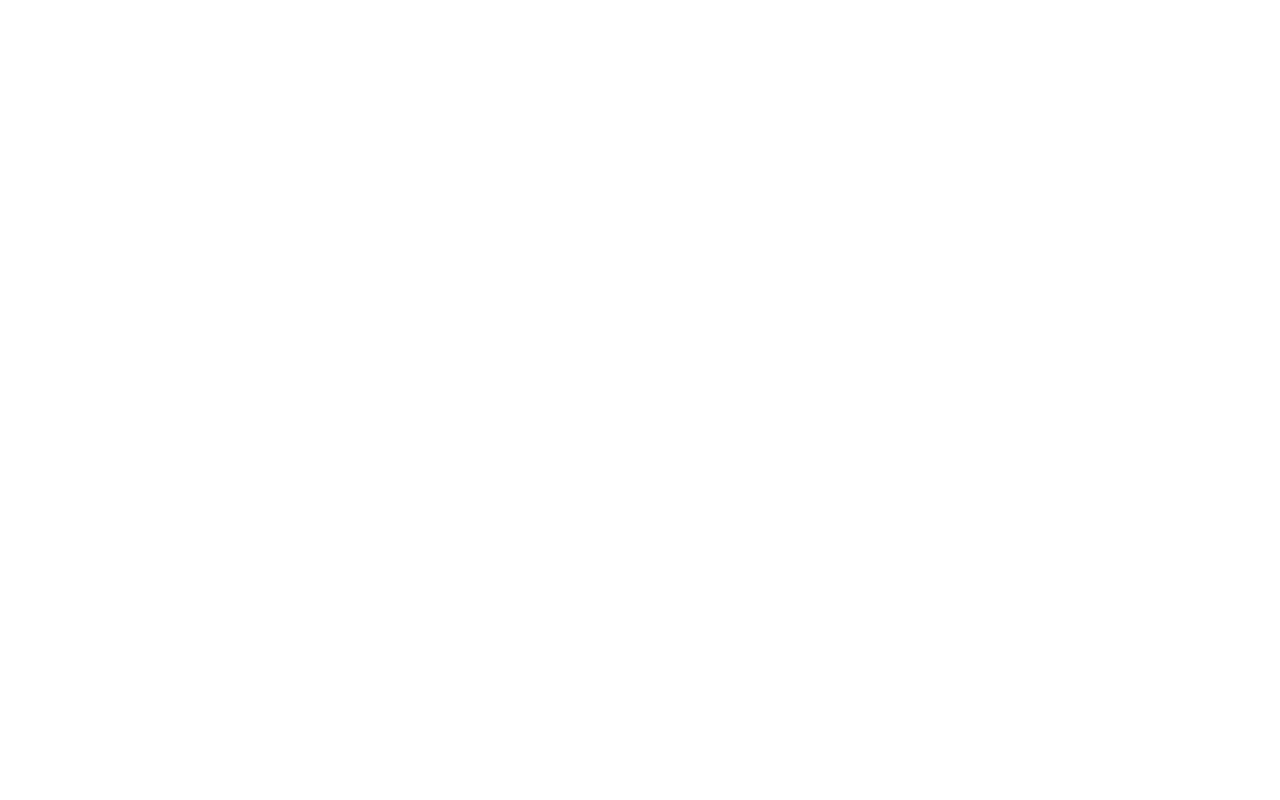
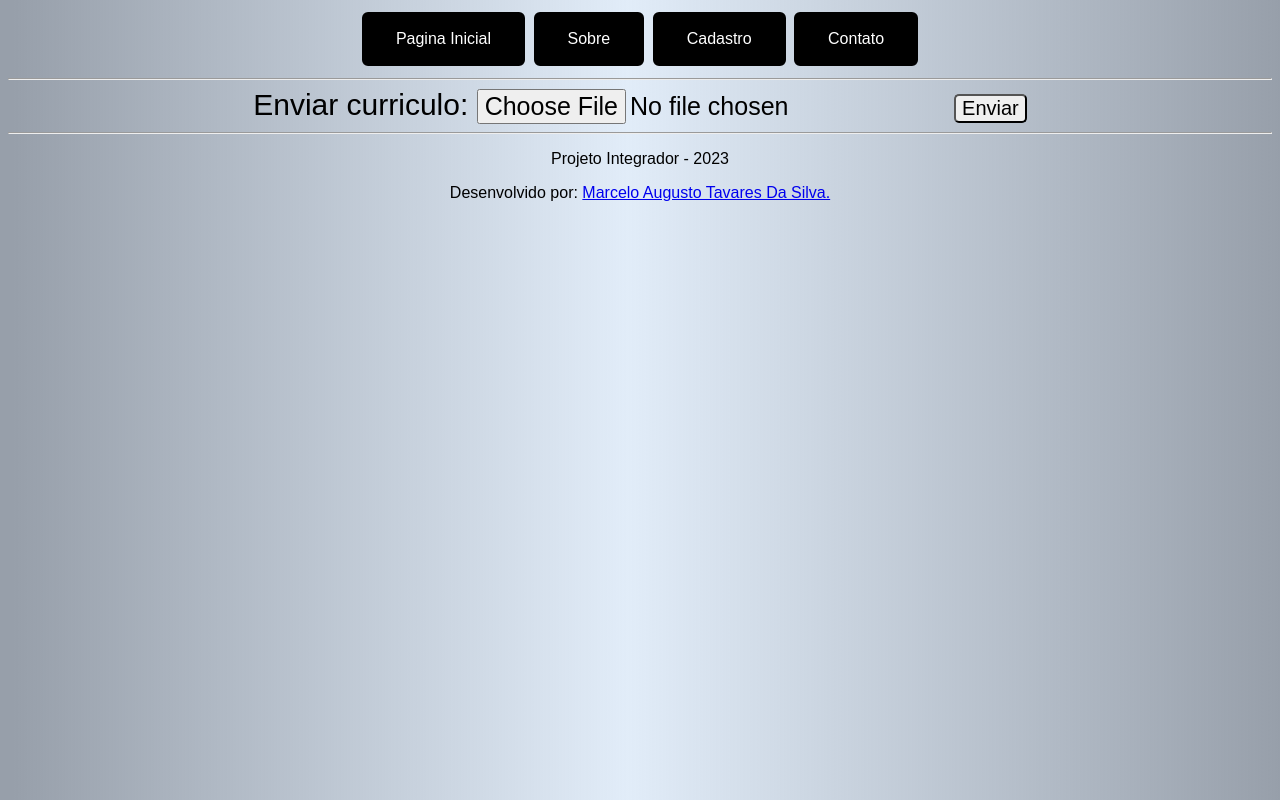
Before and after one commit to marcelotasilva/projetointegrador, a plain HTML site: page curriculo.html in a window 1280 px wide. Drawn offline with Linux system fonts and the light colour scheme.

Commit message:
Add files via upload

```diff
--- /dev/null
+++ b/css/estilo_curriculo.css
@@ -0,0 +1,46 @@
+body{
+    background: linear-gradient(90deg, rgb(151, 159, 170) 1%, rgba(131,177,228,0.23853291316526615) 49%, rgb(151, 159, 170) 100%);
+    text-align: center;
+    font-family: Arial, Helvetica, sans-serif;
+}
+.button {
+    background-color: #4CAF50; /* Green */
+    border: none;
+    color: white;
+    padding: 16px 32px;
+    text-align: center;
+    text-decoration: none;
+    display: inline-block;
+    font-size: 16px;
+    margin: 4px 2px;
+    transition-duration: 0.4s;
+    cursor: pointer;
+    border-radius: 6px;
+  }
+
+  .button {
+    background-color: black;
+    color: white;
+    border: 2px solid black;
+  }
+
+  .button:hover {
+    background-color: white;
+    color:black;
+  }
+
+  header{
+    margin: 0 auto;
+    text-align: center;
+  }
+  label{
+    font-size: 30px;
+  }
+  button{
+    border-radius: 5px;
+    border: -25px;
+    font-size: 20px;
+  }
+  input{
+    font-size: 25px;
+  }
--- a/css/estilo_index.css
+++ b/css/estilo_index.css
@@ -43,6 +43,6 @@ img{
   border-radius: 10px;
 }
 h1{
-  font-size: 20px;
+  font-size: 25px;
   font-family: Arial, Helvetica, sans-serif;
 }
--- a/curriculo.html
+++ b/curriculo.html
@@ -1,12 +1,30 @@
 <!DOCTYPE html>
-<html lang="en">
+<html lang="pt-br">
 <head>
     <meta charset="UTF-8">
     <meta http-equiv="X-UA-Compatible" content="IE=edge">
     <meta name="viewport" content="width=device-width, initial-scale=1.0">
     <title>curriculo - JOB House</title>
+    <link rel="stylesheet" href="./css/estilo_curriculo.css">
 </head>
 <body>
-
+    <header>
+        <a class="button" href="index.html">Pagina Inicial</a>
+        <a class="button" href="projetosobre.html">Sobre</a>
+        <a class="button" href="projetocadastro.html">Cadastro</a>
+        <a class="button" href="projeto_contato.html">Contato</a>
+  </header>
+  <hr>
+  <form action="processa_imagem_perfil.php" method="post" enctype="multipart/form-data">
+    <label>Enviar curriculo: <input type="file" name="image"></label>
+    <button type="submit" value="Submit">Enviar</button>
+</form>
+<hr>
+<footer class="main_footer container">
+  <div class="main_footer_copy">
+      <p class="m-b-footer">Projeto Integrador - 2023</p>
+      <p class="by"><i class="icon icon-heart-3"></i>Desenvolvido por: <a href="#" title="Marcelo">Marcelo Augusto Tavares Da Silva.</a></p>
+  </div>
+</footer>
 </body>
 </html>
```
